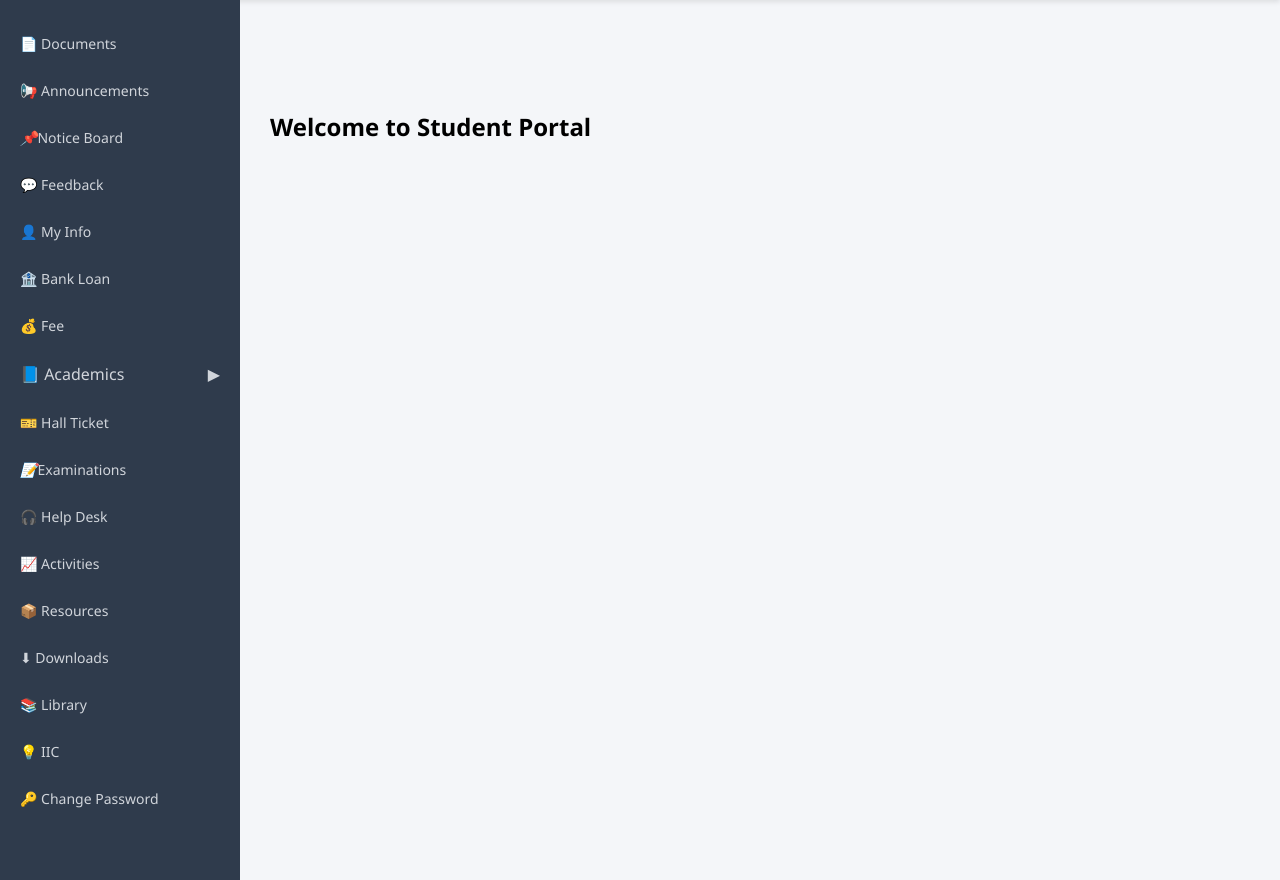
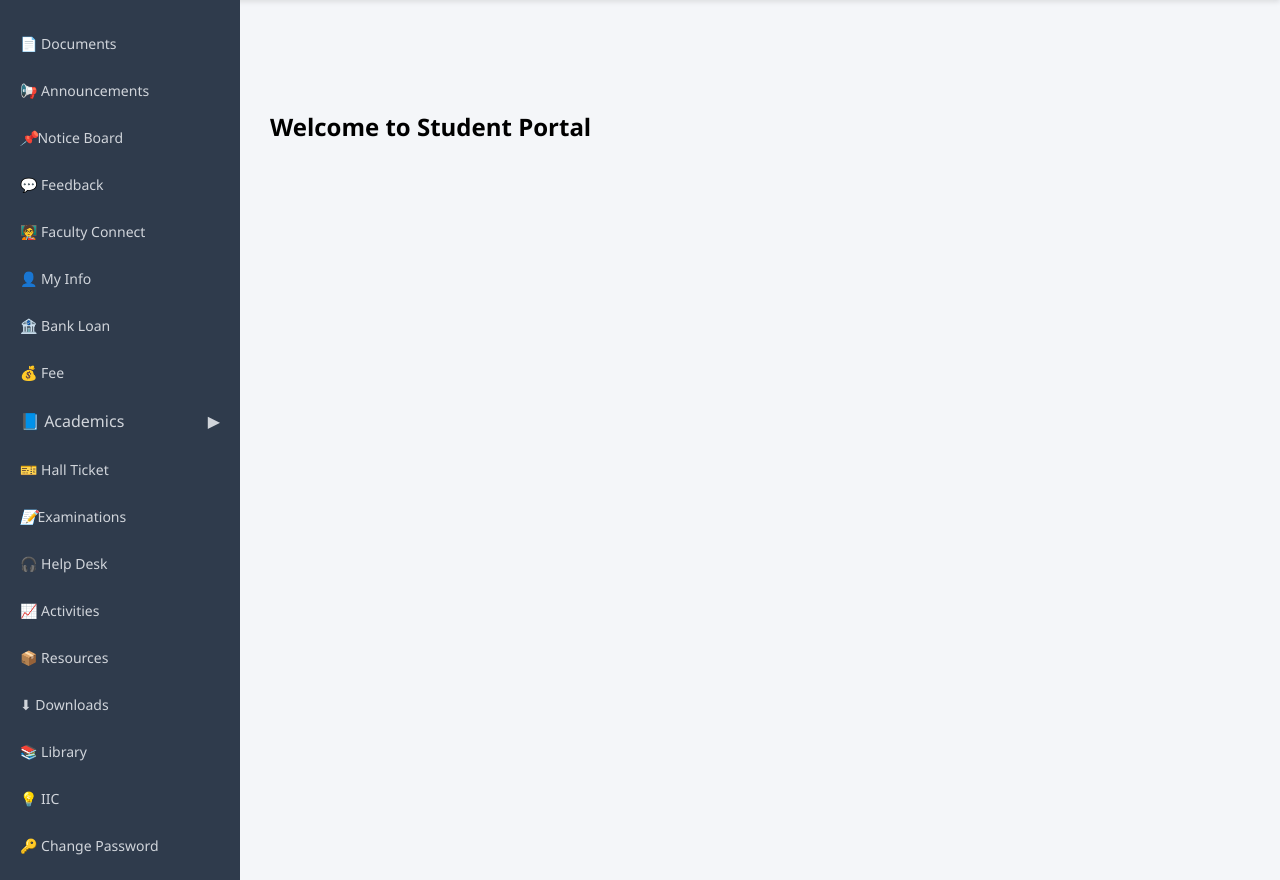
Before and after one commit to Abhishek12prog/SIS, a Flask app: page /student in a window 1280 px wide. Shown: the part 60-940 px from the top of the page. Run offline with Flask 3, Linux system fonts and the light colour scheme; a user stored in the database is signed in; tables that the repository leaves empty hold one stand-in row (values such as "Sample post").

Commit message:
Update base_student.html

```diff
--- a/templates/base_student.html
+++ b/templates/base_student.html
@@ -112,6 +112,7 @@
         <a href="{{ url_for('student_announcements') }}">📢 Announcements</a>
         <a href="{{ url_for('student_notice') }}"><i>📌</i>Notice Board</a>
         <a href="{{ url_for('feedback') }}">💬 Feedback</a>
+        <a href="{{ url_for('faculty_connect') }}">🧑‍🏫 Faculty Connect</a>
         <a href="{{ url_for('my_info') }}">👤 My Info</a>
         <a href="#">🏦 Bank Loan</a>
         <a href="{{ url_for('fees') }}">💰 Fee</a>
@@ -125,7 +126,7 @@
         <div id="academicsMenu" class="submenu">
             <a href="{{ url_for('registration') }}">Registration</a>
             <a href="{{ url_for('courses') }}">Courses</a>
-            <a href="{{ url_for('faculty') }}">My Faculty</a>
+            <a href="{{ url_for('faculty_connect') }}">My Faculty</a>
             <a href="{{ url_for('attendance') }}">My Attendance</a>
             <a href="{{ url_for('student_documents') }}">Documents</a>
             <a href="{{ url_for('resources') }}">Resources</a>
```
